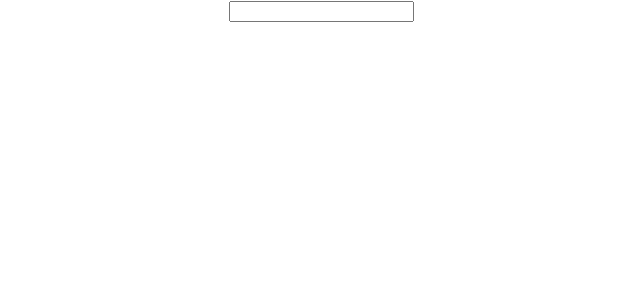
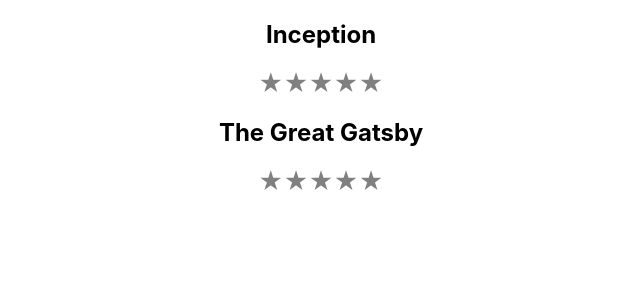
Before and after one commit to vhinle/DT-Day1-React-TypeScript, a React (Create React App) app: page / in a window 1280 px wide. Shown: the top 300 px of the page, without its empty margins (319-959 px from the left). Built offline with nearby package versions, Linux system fonts and the light colour scheme.

Commit message:
Day 5: Movi Listing activity

```diff
--- a/src/App.tsx
+++ b/src/App.tsx
@@ -5,12 +5,17 @@
 // import Part0, { Part2 } from "./Activity1";
 //import { HighlightedText, Dashboard } from "./components/Day3/Day3";
 //import CourseCatalog from "./components/Day3/Day3";
-import {
+/*import {
   MyCounter,
   MyInput,
   UserInfo,
   withLoader,
 } from "./components/Day4/Day4";
+
+import Timer from "./components/Timer/Timer";
+import BatchedCounter from "./components/Day5/Day5";
+*/
+import MovieReviews from "./components/Day5/MovieReviews";
 
 // const MyComponent = ({ lname, fname, mname }: { lname: string; fname: string; mname?: string }) => {
 //   return (
@@ -26,7 +31,11 @@
 function App() {
   return (
     <div className="App">
-      <MyInput />
+      {/* day 5
+      <BatchedCounter />*/}
+      <MovieReviews />
+
+      {/*<MyInput /> */}
 
       {/*
 
@@ -41,6 +50,9 @@
 
       {/* Course Catlog */}
       {/*<CourseCatalog />*/}
+
+      {/* Timer Project
+      <Timer />*/}
     </div>
   );
 }
--- /dev/null
+++ b/src/components/Day5/Day5.jsx
@@ -0,0 +1,22 @@
+import { useState } from "react";
+
+const BatchedCounter = () => {
+  const [count, setCount] = useState(0);
+
+  const handleStartIncrement = () => {
+    for (let i = 0; i < 5; i++) {
+      setTimeout(() => {
+        setCount((prev) => prev + 1);
+      }, 1 * 1000);
+    }
+  };
+
+  return (
+    <div>
+      <h2>Count {count} </h2>
+      <button onClick={handleStartIncrement}>Start Increment</button>
+    </div>
+  );
+};
+
+export default BatchedCounter;
--- /dev/null
+++ b/src/components/Day5/MovieReviews.jsx
@@ -0,0 +1,84 @@
+import { useState } from "react";
+
+const StarRating = ({ rating, onChange }) => {
+  const stars = [1, 2, 3, 4, 5];
+  return (
+    <div>
+      {stars.map((star) => (
+        <span
+          key={star}
+          onClick={() => onChange(star)}
+          style={{
+            cursor: "pointer",
+            fontSize: "1.5em",
+            color: star <= rating ? "gold" : "gray",
+          }}
+        >
+          ★
+        </span>
+      ))}
+    </div>
+  );
+};
+
+const Movie = ({ id, title, rating, onRateChange }) => {
+  return (
+    <div>
+      <h2>{title}</h2>
+      <StarRating
+        rating={rating}
+        onChange={(newRating) => onRateChange(id, newRating)}
+      />
+    </div>
+  );
+};
+
+// Movie listing component
+// movies - state variable for movie
+// moviewData - specific moview data
+// onRateChange
+const MovieList = ({ movies, movieData, onRateChange, onReviewSubmit }) => {
+  return (
+    <>
+      {movies.map((movie) => (
+        <Movie
+          key={movie.id}
+          id={movie.id}
+          title={movie.title}
+          rating={movieData[movie.id]?.rating || 0}
+          onRateChange={onRateChange}
+        />
+      ))}
+    </>
+  );
+};
+
+//Main component
+const MovieReviews = () => {
+  //initializes moviews obj
+  const initialMovies = [
+    { id: 1, title: "Inception" },
+    { id: 2, title: "The Great Gatsby" },
+  ];
+  //create state
+  const [movieData, setMovieData] = useState({});
+
+  //hande rate changes (moview id, rating)
+  const handleRateChange = (id, rating) => {
+    setMovieData((prevData) => ({
+      ...prevData, // previoud movie data
+      [id]: { ...prevData[id], rating }, //update movie whose ID matches id
+    }));
+  };
+
+  return (
+    <MovieList
+      movies={initialMovies}
+      movieData={movieData}
+      onRateChange={handleRateChange}
+      onReviewSubmit={() => {}} // TODO
+    />
+  );
+};
+
+export default MovieReviews;
```
Also changed, not shown: src/components/Day5/MoviewReview.txt (added).
